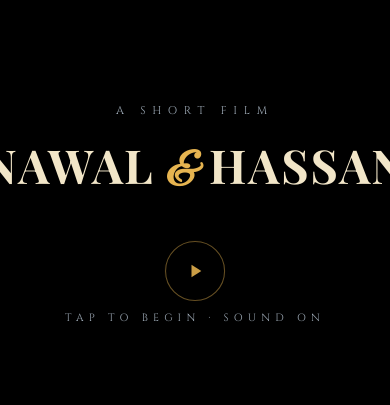
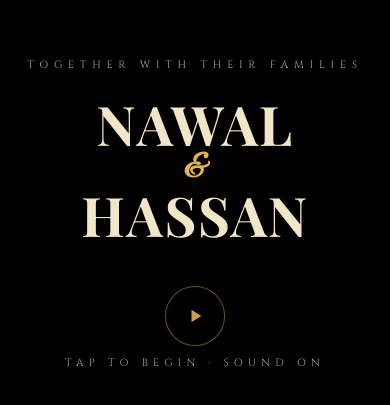
Before and after one commit to thariqdev/wedding-invitation, a Next.js app: page / in a window 390 px wide. Shown: the part 207-612 px from the top of the page. Built offline with nearby package versions, Linux system fonts and the light colour scheme.

Commit message:
Mobile: stack opening names to stop overflow; replace 'A Short Film' eyebrow; fit big date; guard horizontal overflow
Co-Authored-By: Claude Opus 4.8 <noreply@anthropic.com>

```diff
--- a/app/page.tsx
+++ b/app/page.tsx
@@ -45,7 +45,7 @@ export default function Page() {
   };
 
   return (
-    <main className="relative bg-black text-[#e9e2d2]">
+    <main className="relative overflow-x-hidden bg-black text-[#e9e2d2]">
       {/* ambient score — optional; silently no-ops if /music.mp3 is absent */}
       <audio ref={audioRef} src="/music.mp3" loop preload="none" />
 
--- a/components/cinematic/OpeningGate.tsx
+++ b/components/cinematic/OpeningGate.tsx
@@ -36,24 +36,24 @@ export default function OpeningGate({
         initial={{ opacity: 0, y: 12 }}
         animate={{ opacity: 1, y: 0 }}
         transition={{ duration: 1, delay: 0.3 }}
-        className="text-[0.7rem] uppercase tracking-[0.6em] text-[#9aa6b2]"
+        className="px-6 text-[0.66rem] uppercase tracking-[0.55em] text-[#9aa6b2]"
         style={{ fontFamily: "var(--font-cinzel)" }}
       >
-        A Short Film
+        Together with their families
       </motion.p>
 
       <motion.h1
         initial={{ opacity: 0, scale: 1.1, filter: "blur(8px)" }}
         animate={{ opacity: 1, scale: 1, filter: "blur(0px)" }}
         transition={{ duration: 1.4, delay: 0.5, ease: [0.22, 1, 0.36, 1] }}
-        className="mt-6 text-[clamp(2.6rem,12vw,6rem)] uppercase leading-[0.9] tracking-[0.04em] text-[#f2e6c8]"
+        className="mt-6 flex flex-col items-center px-4 text-[clamp(2.6rem,14vw,6rem)] uppercase leading-[0.95] tracking-[0.03em] text-[#f2e6c8]"
         style={{ fontFamily: "var(--font-playfair)", fontWeight: 700 }}
       >
-        {wedding.bride.first}
-        <span className="mx-3 text-[#e6b450]" style={{ fontFamily: "var(--font-vibes)", textTransform: "none" }}>
+        <span>{wedding.bride.first}</span>
+        <span className="my-1 text-[0.6em] text-[#e6b450]" style={{ fontFamily: "var(--font-vibes)", textTransform: "none" }}>
           &amp;
         </span>
-        {wedding.groom.first}
+        <span>{wedding.groom.first}</span>
       </motion.h1>
 
       <motion.div
--- a/components/cinematic/TrailerScenes.tsx
+++ b/components/cinematic/TrailerScenes.tsx
@@ -116,7 +116,7 @@ export default function TrailerScenes() {
           Save the Date
         </p>
         <p
-          className="mt-6 text-[clamp(2.8rem,14vw,7rem)] leading-none text-[#e6b450]"
+          className="mt-6 whitespace-nowrap text-[clamp(1.9rem,10vw,6rem)] leading-none text-[#e6b450]"
           style={{ fontFamily: "var(--font-playfair)", fontWeight: 600, textShadow: "0 0 50px rgba(230,180,80,0.35)" }}
         >
           {DATE}
```
